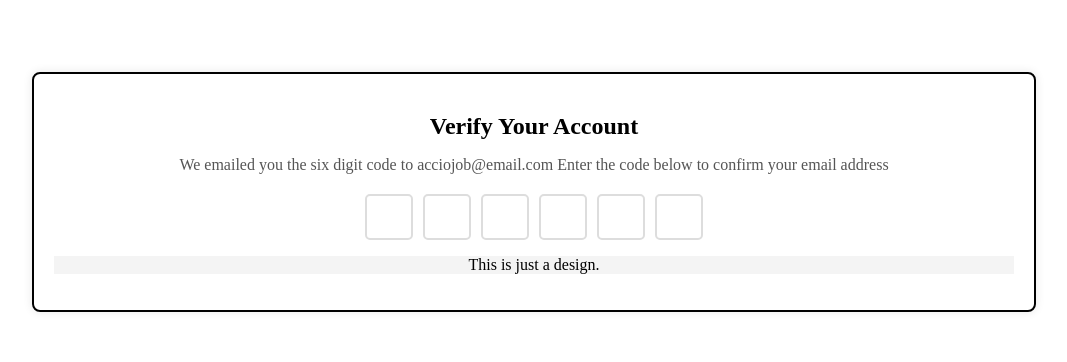
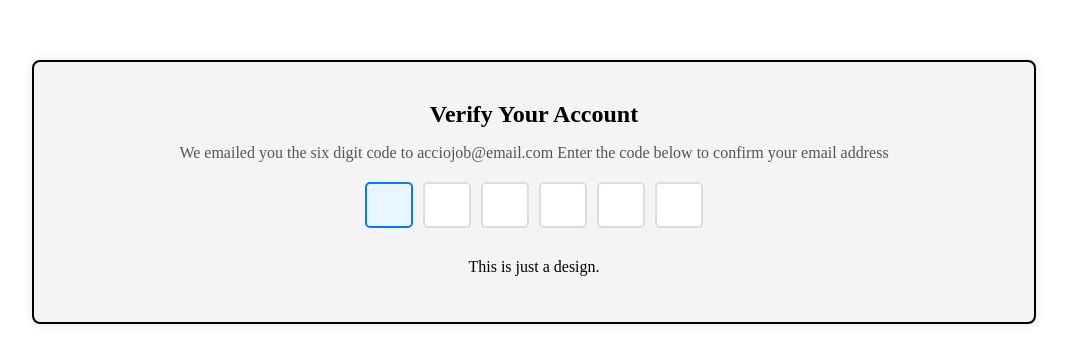
Before and after one commit to acciojob/OTP-YashasMangalore, a website: page main.html in a window 1280 px wide. Shown: the part 208-570 px from the top of the page, without its empty margins (106-1173 px from the left). Drawn offline with Linux system fonts and the light colour scheme.

Commit message:
created a submission

```diff
--- a/script.js
+++ b/script.js
@@ -33,32 +33,52 @@
 //     });
 // });
 
-const codes = document.querySelectorAll('.code');
+document.addEventListener('DOMContentLoaded', () => {
+    const codes = document.querySelectorAll('.code');
 
-// Assign IDs and add event listeners
-codes.forEach((code, idx) => {
-    code.setAttribute("id", `code-${idx + 1}`);
+    codes.forEach((code, idx) => {
+        // Set unique ID if needed
+        code.setAttribute('id', `code-${idx + 1}`);
 
-    code.addEventListener('keydown', (event) => {
-        event.preventDefault();
+        // Event listener for keydown events
+        code.addEventListener('keydown', (event) => {
+            if (event.key >= '0' && event.key <= '9') {
+                event.preventDefault();
 
-        if (event.key >= "0" && event.key <= "9") {
-            code.value = event.key;
+                // Set value and focus next input
+                code.value = event.key;
+                if (idx < codes.length - 1) {
+                    codes[idx + 1].focus();
+                }
+            } else if (event.key === 'Backspace') {
+                event.preventDefault();
 
-            // Move focus to the next input if it exists
-            if (idx < codes.length - 1) {
-                codes[idx + 1].focused();
+                // Clear current input and focus previous input
+                if (code.value === '' && idx > 0) {
+                    codes[idx - 1].focus();
+                    codes[idx - 1].value = '';
+                } else {
+                    code.value = '';
+                }
             }
-        } else if (event.key === "Backspace") {
-            event.preventDefault(); // Prevent default behavior
+        });
 
-            // Clear the value of the current input
-            code.value = "";
+        // Event listener for input events to ensure only one character
+        code.addEventListener('input', () => {
+            if (code.value.length > 1) {
+                code.value = code.value.slice(-1);
+            }
+        });
 
-            // Move focus to the previous input if it exists
-            if (idx > 0) {
-                codes[idx - 1].focused();
-            }
-        }
+        // Event listener for focus events
+        code.addEventListener('focus', () => {
+            codes.forEach(input => input.classList.remove('focused'));
+            code.classList.add('focused');
+        });
+
+        // Event listener for blur events
+        code.addEventListener('blur', () => {
+            code.classList.remove('focused');
+        });
     });
 });
--- a/styles.css
+++ b/styles.css
@@ -1,3 +1,4 @@
+/* General Body Styling */
 body {
     display: flex;
     justify-content: center;
@@ -7,35 +8,46 @@ body {
     margin: 0;
 }
 
+/* OTP Container Styling */
 .otp-container {
     text-align: center;
-	padding:20px;
-	border-radius:8px;
-	box-shadow:0 0 10px rgba(0,0,0,0.1);
-	/* background:#f4f4f4; */
-	width:75%;
-	border:2px solid black;
+    padding: 20px;
+    border-radius: 8px;
+    box-shadow: 0 0 10px rgba(0, 0, 0, 0.1);
+    width: 75%;
+    border: 2px solid black;
+    background: #f4f4f4; /* Optional: background color for container */
 }
 
+/* Heading Styling */
 #verification_heading {
     font-size: 24px;
     margin-bottom: 10px;
 }
 
+/* Subtext Styling */
 #verification_subtext {
     font-size: 16px;
     margin-bottom: 20px;
     color: #555;
 }
-#note{
-	background-color:#f4f4f4;
+
+/* Note Styling */
+#note {
+    background-color: #f4f4f4;
+    padding: 10px;
+    border-radius: 5px;
+    margin-top: 20px;
 }
+
+/* Code Container Styling */
 .code-container {
     display: flex;
     justify-content: center;
     gap: 10px;
 }
 
+/* Code Input Styling */
 .code {
     width: 40px;
     height: 40px;
@@ -44,10 +56,11 @@ body {
     border: 2px solid #ddd;
     border-radius: 5px;
     outline: none;
-    transition: border-color 0.3s;
+    transition: border-color 0.3s, background-color 0.3s;
 }
 
+/* Focused Code Input Styling */
 .code.focused {
-    border-color: #007bff; /* Change border color to blue */
-    background-color: #e9f5ff; /* Optional: change background color */
+    border-color: #007bff; /* Blue border color */
+    background-color: #e9f5ff; /* Light blue background */
 }
```
